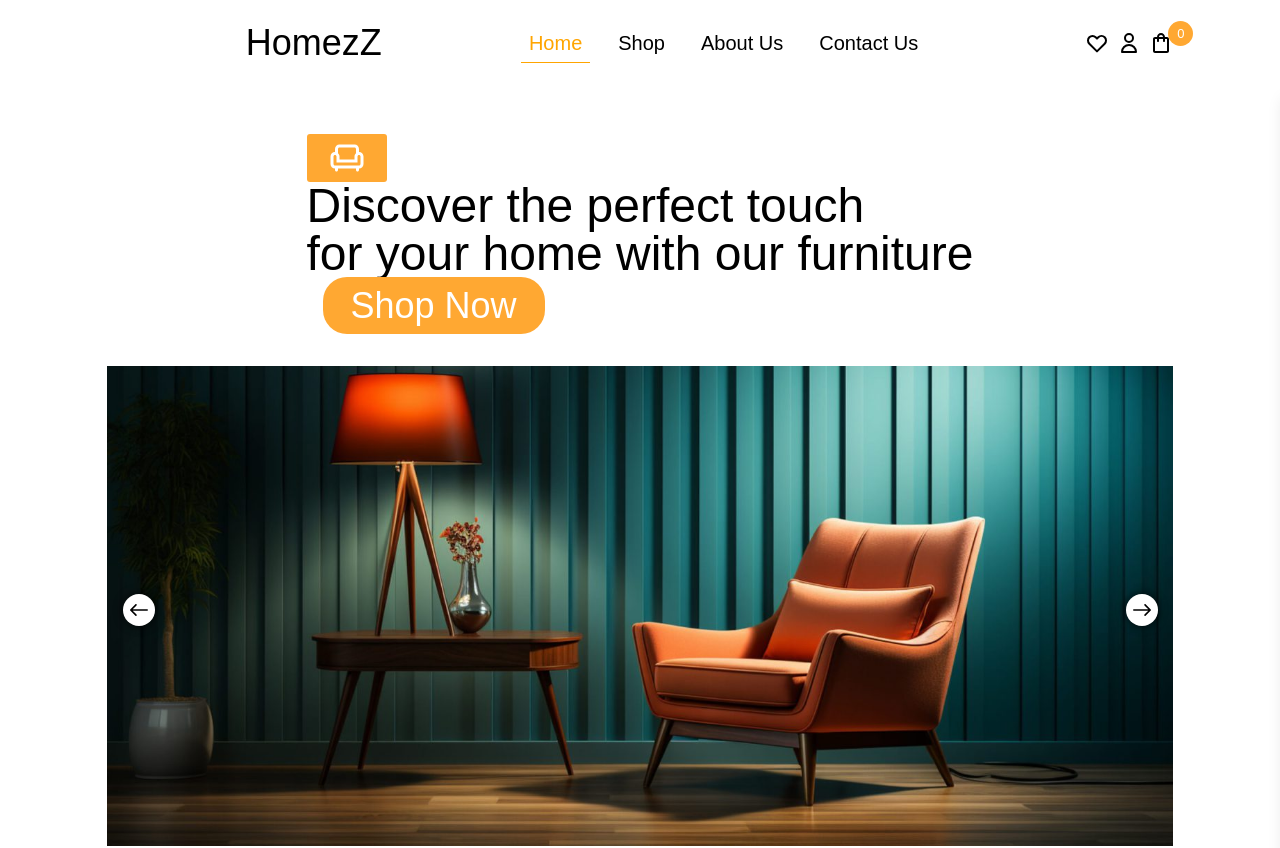
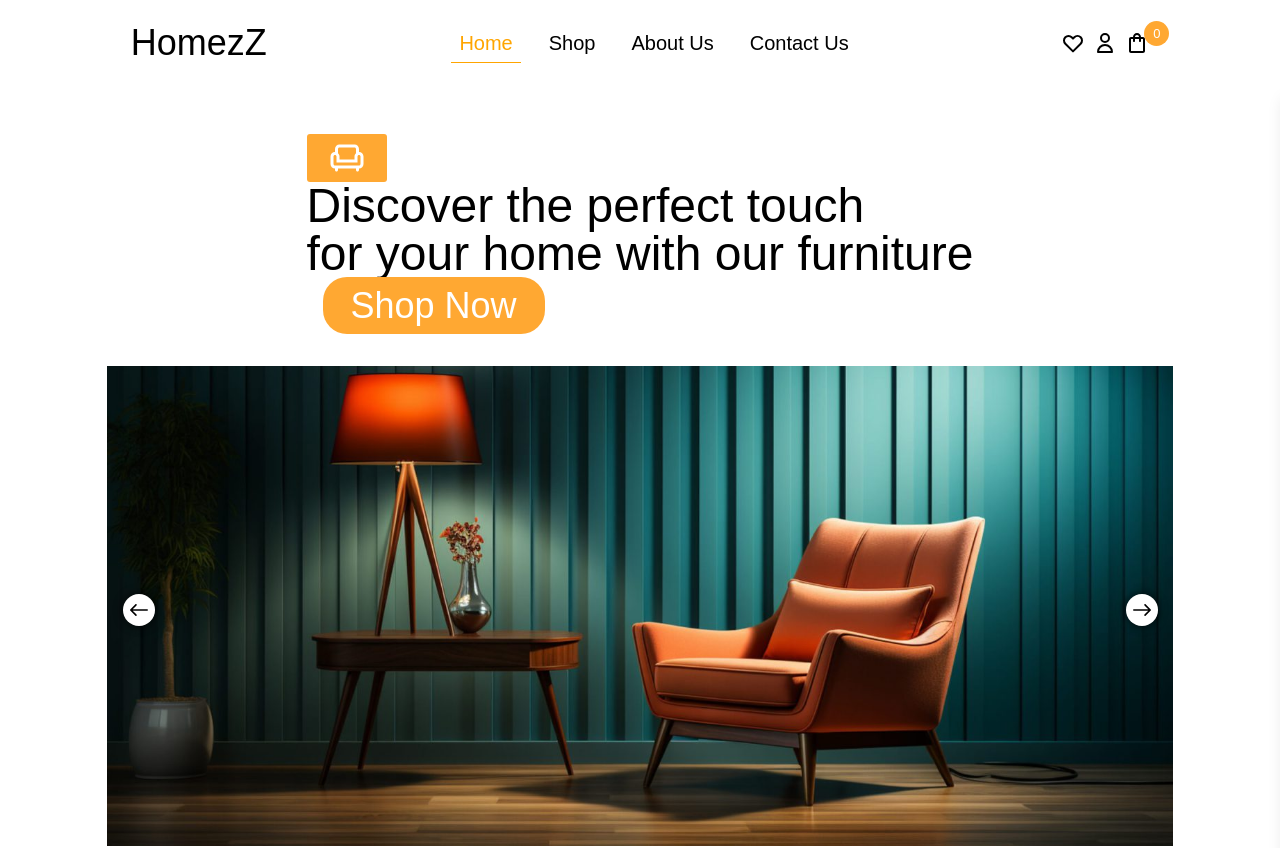
Before and after one commit to RazvanConstantin1/homezz, a React (Vite) app: page / in a window 1280 px wide. Shown: the top 848 px of the page. Built offline with nearby package versions, Linux system fonts and the light colour scheme.

Commit message:
finished nav bar animation

```diff
--- a/src/common/Header.jsx
+++ b/src/common/Header.jsx
@@ -37,16 +37,18 @@ const Header = () => {
 
   return (
     <>
+      <MobileNav mobileNav={mobileNav} handleMobileNav={handleMobileNav} />
+
       <div
         className={`${
           sticky ? "header sticky py-4 top-0 z-50 shadow-xl" : ""
         } `}
       >
-        <div className="w-10/12 m-auto flex flex-wrap justify-between items-center py-4">
+        <div className=" w-full md:w-10/12 m-auto flex flex-wrap justify-between items-center py-4 px-6">
           <div className="block lg:hidden relative" onClick={handleMobileNav}>
             <GiHamburgerMenu className="w-[2em] h-[3em]" />
           </div>
-          <MobileNav mobileNav={mobileNav} handleMobileNav={handleMobileNav} />
+
           <div>
             <Link to={"/"} className="logo">
               HomezZ
--- a/src/common/MobileNav.jsx
+++ b/src/common/MobileNav.jsx
@@ -4,12 +4,15 @@ import { navbar } from "../data/Data.js";
 
 const MobileNav = ({ mobileNav, handleMobileNav }) => {
   return (
-    <div>
+    <div
+      style={{ transform: `translateX(${mobileNav ? "0" : "-100%"})` }}
+      className="block lg:hidden transition-transform duration-300 ease-in-out fixed left-0 top-20 w-[50dvh] h-[30dvh] z-50"
+    >
       {mobileNav && (
-        <div className="absolute left-0 top-20 w-full h-[30dvh] bg-white flex flex-col items-center gap-4 pt-10 z-50">
+        <div className=" bg-white flex flex-col justify-center items-center gap-4 py-20">
           {navbar.map((link, index) => {
             return (
-              <div key={index} className="mr-5" onClick={handleMobileNav}>
+              <div key={index} onClick={handleMobileNav} className="mr-8">
                 <NavLink
                   to={link.path}
                   className="p-2 link-hover transition-all text-xl"
--- a/src/index.css
+++ b/src/index.css
@@ -45,6 +45,8 @@
 
 body {
   font-family: var(--site-main-font);
+  max-width: 100%;
+  overflow-x: hidden;
 }
 
 .header {
```
